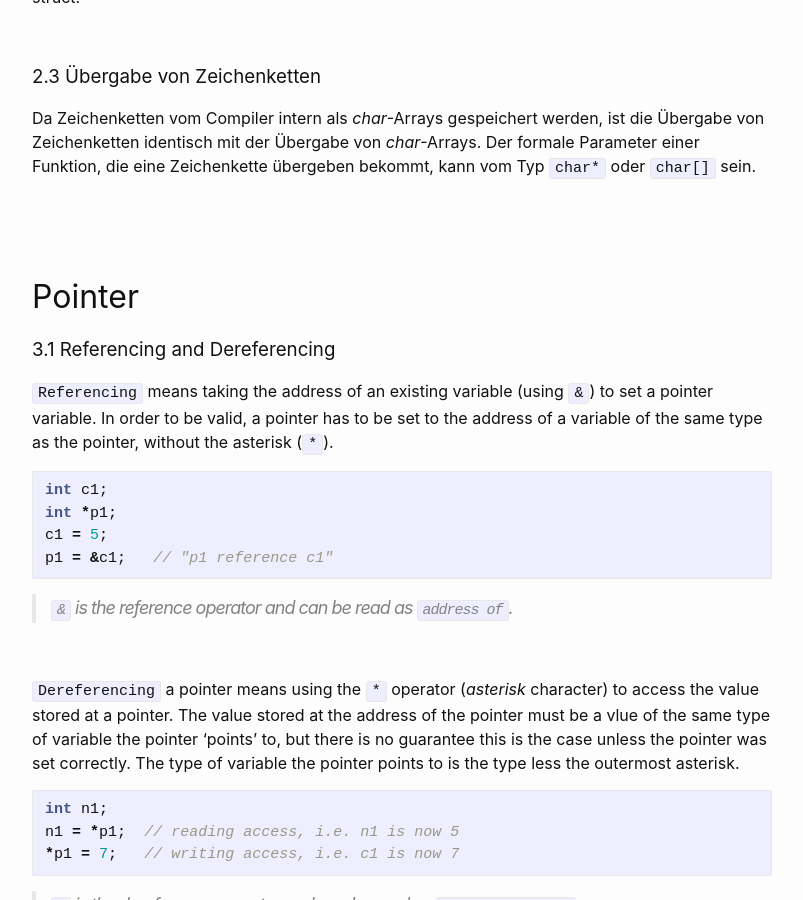
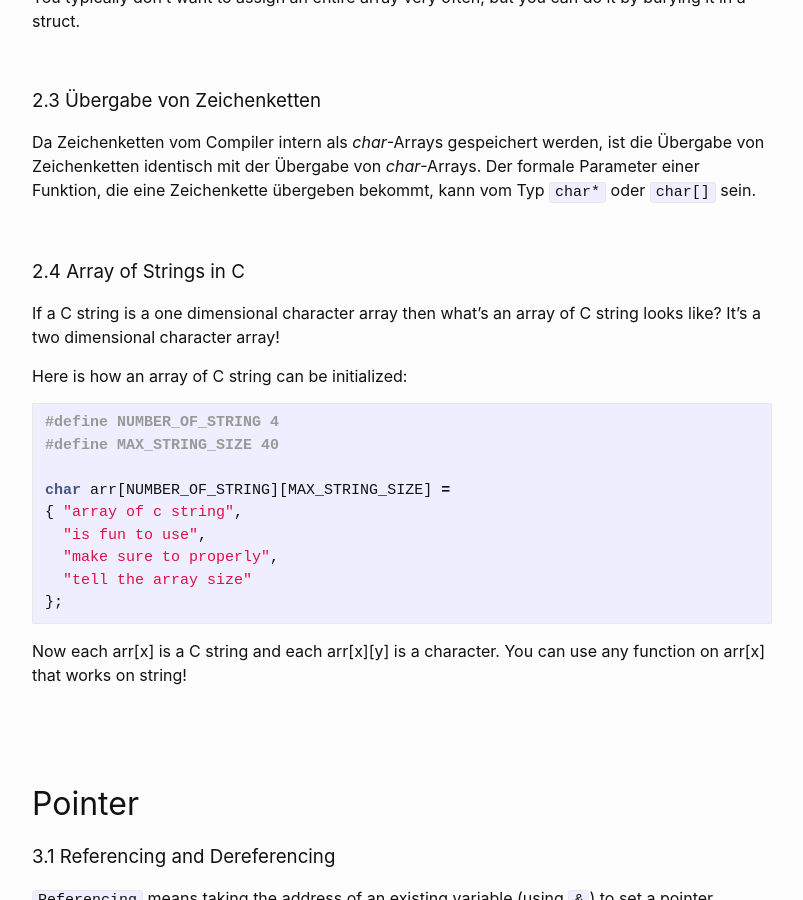
Before and after one commit to Hautaklyttn/progDocs, a Jekyll site: the page built from docs/articles/c_cpp.md, in a window 1280 px wide and 900 px high, scrolled down 42222 px. Shown: the whole window, without its empty margins (238-1041 px from the left). Built offline with Jekyll 4.4.1, drawn with Linux system fonts in a browser that asks for light colours; some of the changed text lies outside the part shown.

Commit message:
C update

````diff
--- a/docs/articles/c_cpp.md
+++ b/docs/articles/c_cpp.md
@@ -44,6 +44,7 @@ layout: default
 &nbsp;&nbsp;&nbsp;&nbsp;&nbsp; [<font size="-1">2.1 Basics</font>](#ch2-1)
 &nbsp;&nbsp;&nbsp;&nbsp;&nbsp; [<font size="-1">2.2 Übergabe von Arrays</font>](#ch2-2)
 &nbsp;&nbsp;&nbsp;&nbsp;&nbsp; [<font size="-1">2.3 Übergabe von Zeichenketten</font>](#ch2-3)
+&nbsp;&nbsp;&nbsp;&nbsp;&nbsp; [<font size="-1">2.4 Array of Strings in C</font>](#ch2-4)
 
 
 ### 3. Pointer
@@ -1404,6 +1405,29 @@ Da Zeichenketten vom Compiler intern als *char*-Arrays gespeichert werden, ist d
 
 &nbsp;
 
+<a name="ch2-4"></a>
+### 2.4 Array of Strings in C
+
+If a C string is a one dimensional character array then what's an array of C string looks like? It's a two dimensional character array!
+
+Here is how an array of C string can be initialized:
+```c
+#define NUMBER_OF_STRING 4
+#define MAX_STRING_SIZE 40
+
+char arr[NUMBER_OF_STRING][MAX_STRING_SIZE] =
+{ "array of c string",
+  "is fun to use",
+  "make sure to properly",
+  "tell the array size"
+};
+```
+Now each arr[x] is a C string and each arr[x][y] is a character. You can use any function on arr[x] that works on string!
+
+
+
+&nbsp;
+
 &nbsp;
 
 
````
